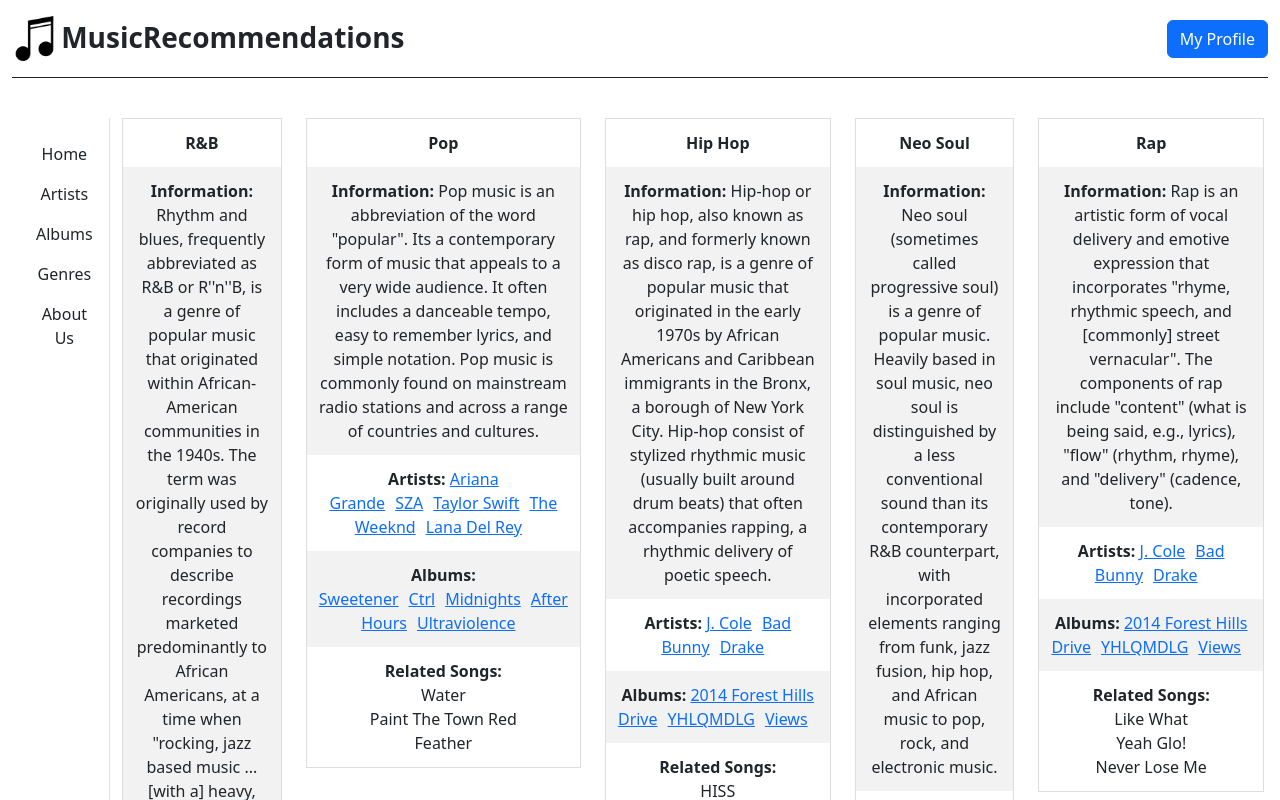
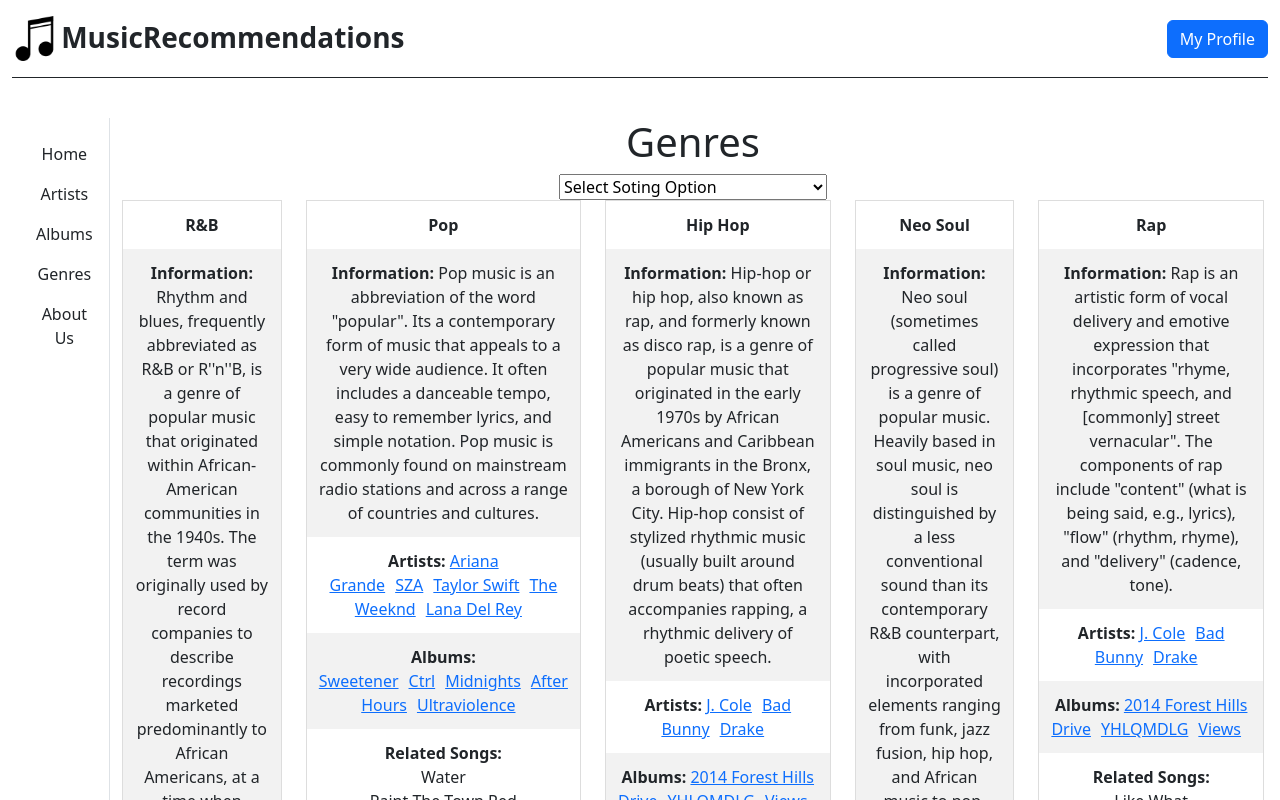
Before and after one commit to Magret7/Music-Recommendations, a React (Create React App) app in the folder frontend/: page /genres in a window 1280 px wide. Shown: the top 800 px of the page. Built offline with nearby package versions, Linux system fonts and the light colour scheme.

Commit message:
Added basic Sorting Ascending and Descending order for Albums, Artist, and Genres

```diff
--- a/frontend/src/components/Albums.js
+++ b/frontend/src/components/Albums.js
@@ -1,6 +1,8 @@
 import { useParams, Outlet, Link } from "react-router-dom";
 import albums from "../assets/js/albumsData";
 import Pagination from "./Pagination";
+import React from "react";
+
 
 export default function Albums() {
     let pageNum = useParams();
@@ -14,6 +16,42 @@
         sliceLowerRange = sliceUpperRange - 4
     }
     const albumsSlice = albums.slice(sliceLowerRange, sliceUpperRange)
+
+    // Sorting by ascendingOrder or descendingOrder
+    // const [data, setData] = React.useState([]);
+
+    // React.useEffect(() => {
+    //   setData(albums);
+    // });
+
+    // const ascendingOrder = () => {
+    //   let ascendingItems = data.sort((a, b) => (a.name > b.name) - (a.name < b.name));
+    //   setData([...ascendingItems]);
+    // };
+    // const descendingOrder = () => {
+    //   let descendingItems = data.sort((a,b) => (a.name < b.name) - (a.name > b.name));
+    //   setData([...descendingItems]);
+    // };
+
+    const [data, setData] = React.useState([albums]);
+
+    React.useEffect(() => {
+        setData(albums);
+    });
+
+    function onSelectionChange(e) {
+        const sortDirection = e.target.value;
+        const copyData = [...data]
+        if (sortDirection === "0") {
+            let ascendingItems = data.sort((a, b) => (a.name > b.name) - (a.name < b.name));
+            setData([...ascendingItems]);
+        }
+        if (sortDirection === "1") {
+            let descendingItems = data.sort((a, b) => (a.name < b.name) - (a.name > b.name));
+            setData([...descendingItems]);
+        }
+    }
+
 
     const albumsMap = albumsSlice.map(album => {
         return (
@@ -61,6 +99,18 @@
     return (
         <>
             <h1 style={{ textAlign: "center" }}>All Albums</h1>
+
+            {/* TODO: Change to Dropdown for better look */}
+            {/* <div >
+                <button onClick={() => ascendingOrder()}>Ascending Order</button>
+                <button onClick={() => descendingOrder()}>Descending Order</button>
+            </div> */}
+            <select defaultValue={-1} onChange={onSelectionChange}>
+                <option value={-1} disabled>Select Soting Option</option>
+                <option value={0}>Ascending Order - Album Name</option>
+                <option value={1}>Descending Order - Album Name</option>
+            </select>
+
             <section className="row">
                 {/* <div className="row d-flex row-cols-1 row-cols-md-2 row-cols-lg-3 g-lg-5 mb-5"> */}
                 {/* TODO: Make the CSS for rendering these work better */}
--- a/frontend/src/components/Artists.js
+++ b/frontend/src/components/Artists.js
@@ -1,6 +1,7 @@
 import { useParams, Outlet, Link } from "react-router-dom";
 import artists from "../assets/js/artistsData";
 import Pagination from "./Pagination";
+import React from "react";
 
 
 export default function Artists() {
@@ -17,6 +18,26 @@
         sliceLowerRange = sliceUpperRange - 4
     }
     const artistsSlice = artists.slice(sliceLowerRange, sliceUpperRange)
+
+    // Sorting by ascendingOrder or descendingOrder
+    const [data, setData] = React.useState([]);
+
+    React.useEffect(() => {
+        setData(artists);
+    });
+
+    function onSelectionChange(e) {
+        const sortDirection = e.target.value;
+
+        if (sortDirection === "0") {
+            let ascendingItems = data.sort((a, b) => (a.name > b.name) - (a.name < b.name));
+            setData([...ascendingItems]);
+        }
+        else {
+            let descendingItems = data.sort((a, b) => (a.name < b.name) - (a.name > b.name));
+            setData([...descendingItems]);
+        }
+    }
 
     const artistsMap = artistsSlice.map((artist) => {
         return (
@@ -81,6 +102,14 @@
     return (
         <>
             <h1 style={{ textAlign: "center" }}>My Artists</h1>
+
+            {/* TODO: Change to Dropdown for better look */}
+            <select defaultValue={-1} onChange={onSelectionChange}>
+                <option value={-1} disabled>Select Soting Option</option>
+                <option value={0}>Ascending Order - Artist Name</option>
+                <option value={1}>Descending Order - Artist Name</option>
+            </select>
+
             {/* TODO: Maybe change to only even map if there's something there?  Will we always have somethign when the DB is populated? */}
             <section className="row">
                 {/* <div className="row d-flex row-cols-1 row-cols-md-2 row-cols-lg-3 g-lg-5 mb-5"> */}
--- a/frontend/src/components/Genres.js
+++ b/frontend/src/components/Genres.js
@@ -1,7 +1,33 @@
 import { Outlet, Link } from "react-router-dom";
 import genres from "../assets/js/genreData";
+import React from "react";
+
 
 export default function Genres() {
+    // Sorting by ascendingOrder or descendingOrder
+    const [data, setData] = React.useState([]);
+
+    React.useEffect(() => {
+        setData(genres);
+    });
+
+    function onSelectionChange(e) {
+        const sortDirection = e.target.value;
+
+        if (sortDirection === "0") {
+            let ascendingItems = data.sort((a, b) => (a.name > b.name) - (a.name < b.name));
+            setData([...ascendingItems]);
+        }
+        if (sortDirection === "1") {
+            let descendingItems = data.sort((a, b) => (a.name < b.name) - (a.name > b.name));
+            setData([...descendingItems]);
+        }
+        // else {
+        //     let popularItems = data.sort((a, b) => (b.popularity -  a.popularity));
+        //     setData([...popularItems]);
+        // }
+    }
+
     const genreMap = genres.map(genre => {
         return (
             <div className="col">   {/* <!-- TODO: Why does this make it display well? --> */}
@@ -41,9 +67,23 @@
     })
 
     return (
-        // TODO: Improve CSS styling here
-        <section className="row">
-            {genreMap}
-        </section>
+        <>
+            <h1 style={{ textAlign: "center" }}> Genres</h1>
+
+            {/* TODO: Change to Dropdown for better look */}
+            <select defaultValue={-1} onChange={onSelectionChange}>
+                <option value={-1} disabled>Select Soting Option</option>
+                <option value={0}>Ascending Order - Genre Name</option>
+                <option value={1}>Descending Order - Genre Name</option>
+                <option value={2}>Most Popular Genres </option>
+
+            </select>
+
+            {/* TODO: Improve CSS styling here */}
+            <section className="row">
+                {genreMap}
+            </section>
+
+        </>
     )
 }
```
Also changed, not shown: 1 other file (tests, documents, lock files or other folders).
